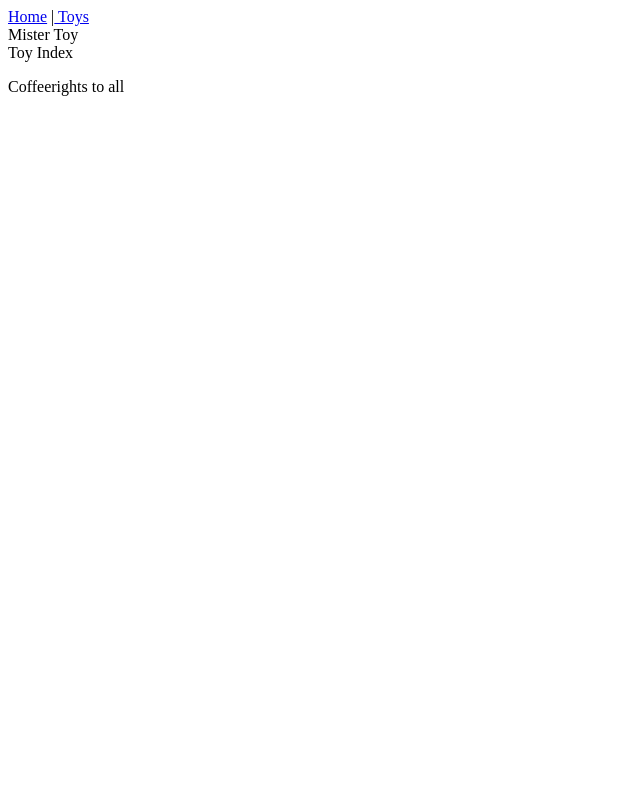
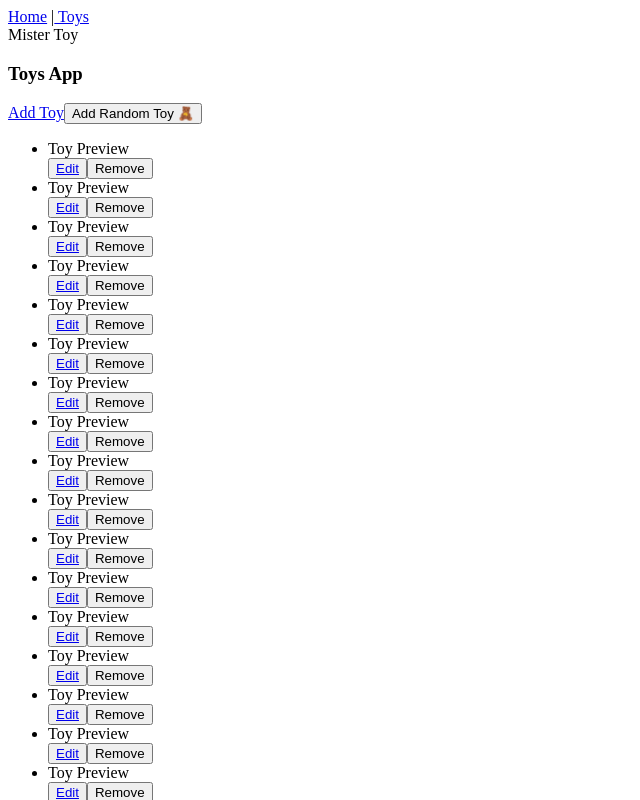
Before and after one commit to AmitBaruchh/MisterToy-Frontend, a React (Vite) app: page /toy in a window 1280 px wide. Shown: the top 800 px of the page, without its empty margins (0-640 px from the left). Built offline with nearby package versions, Linux system fonts and the light colour scheme.

Commit message:
Create basic ToyIndex component

```diff
--- a/src/pages/ToyIndex.jsx
+++ b/src/pages/ToyIndex.jsx
@@ -1,3 +1,54 @@
+import { useSelector } from 'react-redux'
+import { ToyList } from '../cmps/ToyList.jsx'
+import { loadToys, removeToyOptimistic, saveToy } from '../store/actions/toy.actions.js'
+import { useEffect } from 'react'
+import { toyService } from '../services/toy.service.js'
+import { Link } from 'react-router-dom'
+
 export function ToyIndex() {
-    return <div>Toy Index</div>
+    const toys = useSelector(storeState => storeState.toyModule.toys)
+    const isLoading = useSelector(storeState => storeState.toyModule.isLoading)
+
+    useEffect(() => {
+        loadToys().catch(err => {
+            console.log('Cannot load toys:', err)
+        })
+    }, [])
+
+    function onRemoveToy(toyId) {
+        console.log('toyId:', toyId)
+
+        removeToyOptimistic(toyId)
+            .then(() => {
+                console.log('Toy removed')
+            })
+            .catch(err => {
+                console.log('Cannot remove toy', err)
+            })
+    }
+
+    function onAddToy() {
+        const toyToSave = toyService.getRandomToy()
+        saveToy(toyToSave)
+            .then(savedToy => {
+                console.log('Toy Added', savedToy._id)
+            })
+            .catch(err => {
+                console.log('Cannot add toy)', err)
+            })
+    }
+
+    return (
+        <section className="toy-index">
+            <h3>Toys App</h3>
+            <main>
+                <Link to="/toy/edit">Add Toy</Link>
+                <button className="add-btn" onClick={onAddToy}>
+                    Add Random Toy 🧸
+                </button>
+                {!isLoading ? <ToyList toys={toys} onRemoveToy={onRemoveToy} /> : <div>Loading...</div>}
+                <hr />
+            </main>
+        </section>
+    )
 }
--- a/src/store/actions/toy.actions.js
+++ b/src/store/actions/toy.actions.js
@@ -1,15 +1,13 @@
 import { toyService } from '../../services/toy.service'
-import { SET_TOYS, SET_IS_LOADING } from '../reducers/toy.reducer'
+import { SET_TOYS, SET_IS_LOADING, UPDATE_TOY, ADD_TOY, REMOVE_TOY, TOY_UNDO } from '../reducers/toy.reducer'
 
 import { store } from '../store'
 
 export function loadToys() {
-    const filterBy = store.getState().toyModule.filterBy
-
     store.dispatch({ type: SET_IS_LOADING, isLoading: true })
 
     return toyService
-        .query(filterBy)
+        .query()
         .then(toys => {
             store.dispatch({ type: SET_TOYS, toys })
         })
@@ -38,3 +36,27 @@ export function saveToy(toy) {
             throw err
         })
 }
+
+export function removeToy(toyId) {
+    return toyService
+        .remove(toyId)
+        .then(() => {
+            store.dispatch({ type: REMOVE_TOY, toyId })
+        })
+        .catch(err => {
+            console.log('toy action -> Cannot remove toy', err)
+            throw err
+        })
+}
+
+export function removeToyOptimistic(toyId) {
+    store.dispatch({ type: REMOVE_TOY, toyId })
+    return toyService
+        .remove(toyId)
+        .then(() => {})
+        .catch(err => {
+            store.dispatch({ type: TOY_UNDO })
+            console.log('toy action -> Cannot remove toy', err)
+            throw err
+        })
+}
--- a/src/store/reducers/toy.reducer.js
+++ b/src/store/reducers/toy.reducer.js
@@ -2,6 +2,7 @@ export const SET_TOYS = 'SET_TOYS'
 export const ADD_TOY = 'ADD_TOY'
 export const UPDATE_TOY = 'UPDATE_TOY'
 export const REMOVE_TOY = 'REMOVE_TOY'
+export const TOY_UNDO = 'TOY_UNDO'
 
 export const SET_IS_LOADING = 'SET_IS_LOADING'
 
@@ -18,19 +19,24 @@ export function toyReducer(state = initialState, cmd = {}) {
         case ADD_TOY:
             return {
                 ...state,
-                toys: [...state.toys, action.toy],
+                toys: [...state.toys, cmd.toy],
             }
         case UPDATE_TOY:
             return {
                 ...state,
-                toys: state.toys.map(toy => (toy._id === action.toy._id ? action.toy : toy)),
+                toys: state.toys.map(toy => (toy._id === cmd.toy._id ? cmd.toy : toy)),
             }
         case REMOVE_TOY:
             const lastToys = [...state.toys]
             return {
                 ...state,
-                toys: state.toys.filter(toy => toy._id !== action.toyId),
+                toys: state.toys.filter(toy => toy._id !== cmd.toyId),
                 lastToys,
+            }
+        case TOY_UNDO:
+            return {
+                ...state,
+                toys: [...state.lastToys],
             }
         case SET_IS_LOADING:
             return { ...state, isLoading: cmd.isLoading }
```
